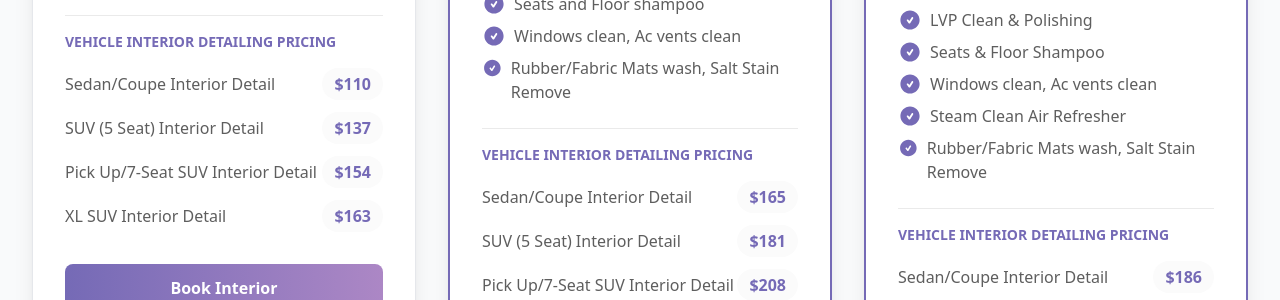
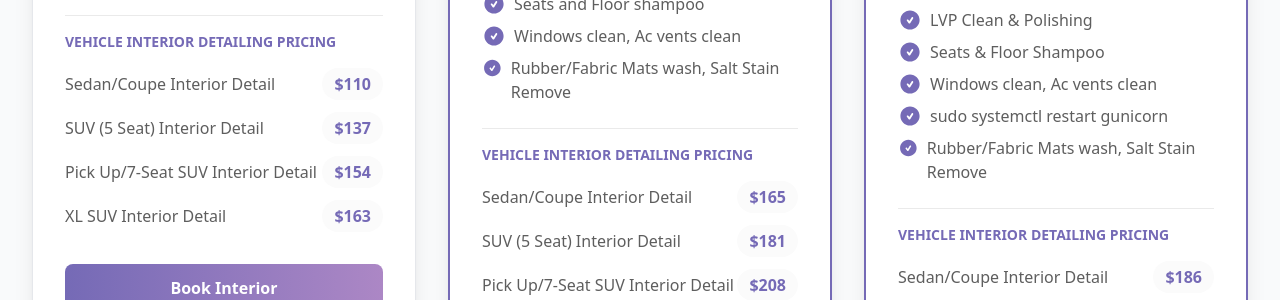
Before and after one commit to Rijul1048/Shinedrivedetailing, a Django app: page /detailing/interior_detail/ in a window 1280 px wide. Shown: the part 2888-3188 px from the top of the page. Run offline with Django 5.2, Linux system fonts and the light colour scheme; style sheets or scripts are compiled from the project's sources; some libraries are stand-ins or nearby versions; some web fonts are replaced.

Commit message:
packages

```diff
--- a/project/app/templates/detailing/full_detail.html
+++ b/project/app/templates/detailing/full_detail.html
@@ -840,7 +840,7 @@
                     d="M320 576C461.4 576 576 461.4 576 320C576 178.6 461.4 64 320 64C178.6 64 64 178.6 64 320C64 461.4 178.6 576 320 576zM404.4 276.7L324.4 404.7C320.2 411.4 313 415.6 305.1 416C297.2 416.4 289.6 412.8 284.9 406.4L236.9 342.4C228.9 331.8 231.1 316.8 241.7 308.8C252.3 300.8 267.3 303 275.3 313.6L302.3 349.6L363.7 251.3C370.7 240.1 385.5 236.6 396.8 243.7C408.1 250.8 411.5 265.5 404.4 276.8z"
                   />
                 </svg>
-                Steam Clean Air Refresher
+                sudo systemctl restart gunicorn
               </li>
               <li class="flex items-start">
                 <svg
--- a/project/app/templates/detailing/interior_detail.html
+++ b/project/app/templates/detailing/interior_detail.html
@@ -662,7 +662,7 @@
                             d="M320 576C461.4 576 576 461.4 576 320C576 178.6 461.4 64 320 64C178.6 64 64 178.6 64 320C64 461.4 178.6 576 320 576zM404.4 276.7L324.4 404.7C320.2 411.4 313 415.6 305.1 416C297.2 416.4 289.6 412.8 284.9 406.4L236.9 342.4C228.9 331.8 231.1 316.8 241.7 308.8C252.3 300.8 267.3 303 275.3 313.6L302.3 349.6L363.7 251.3C370.7 240.1 385.5 236.6 396.8 243.7C408.1 250.8 411.5 265.5 404.4 276.8z"
                           />
                         </svg>
-                        Steam Clean Air Refresher
+                        sudo systemctl restart gunicorn
                       </li>
                       <li class="flex items-start">
                         <svg
@@ -858,7 +858,7 @@
                             class="w-16 h-16 bg-[#AC87C5] rounded-full flex items-center justify-center mx-auto mb-4 text-white text-xl font-bold">
                             5</div>
                         <h3 class="text-lg font-semibold mb-2 text-[#756AB6]">Platinum Interior Odor & Air Quality Treatment</h3>
-                        <p class="text-gray-600 text-sm">Advanced odor neutralization and steam clean air refresher for a pristine car cabin environment.</p>
+                        <p class="text-gray-600 text-sm">Advanced odor neutralization and sudo systemctl restart gunicorn for a pristine car cabin environment.</p>
                     </div>
                 </div>
             </div>
--- a/project/app/templates/index.html
+++ b/project/app/templates/index.html
@@ -1073,7 +1073,7 @@
                     d="M320 576C461.4 576 576 461.4 576 320C576 178.6 461.4 64 320 64C178.6 64 64 178.6 64 320C64 461.4 178.6 576 320 576zM404.4 276.7L324.4 404.7C320.2 411.4 313 415.6 305.1 416C297.2 416.4 289.6 412.8 284.9 406.4L236.9 342.4C228.9 331.8 231.1 316.8 241.7 308.8C252.3 300.8 267.3 303 275.3 313.6L302.3 349.6L363.7 251.3C370.7 240.1 385.5 236.6 396.8 243.7C408.1 250.8 411.5 265.5 404.4 276.8z"
                   />
                 </svg>
-                Steam Clean Air Refresher
+                Steam Clean Seats & Floor
               </li>
               <li class="flex items-start">
                 <svg
@@ -1984,7 +1984,7 @@
                 d="M320 576C461.4 576 576 461.4 576 320C576 178.6 461.4 64 320 64C178.6 64 64 178.6 64 320C64 461.4 178.6 576 320 576zM404.4 276.7L324.4 404.7C320.2 411.4 313 415.6 305.1 416C297.2 416.4 289.6 412.8 284.9 406.4L236.9 342.4C228.9 331.8 231.1 316.8 241.7 308.8C252.3 300.8 267.3 303 275.3 313.6L302.3 349.6L363.7 251.3C370.7 240.1 385.5 236.6 396.8 243.7C408.1 250.8 411.5 265.5 404.4 276.8z"
               />
             </svg>
-            Steam Clean Air Refresher
+            sudo systemctl restart gunicorn
           </li>
           <li class="flex items-start">
             <svg
```
